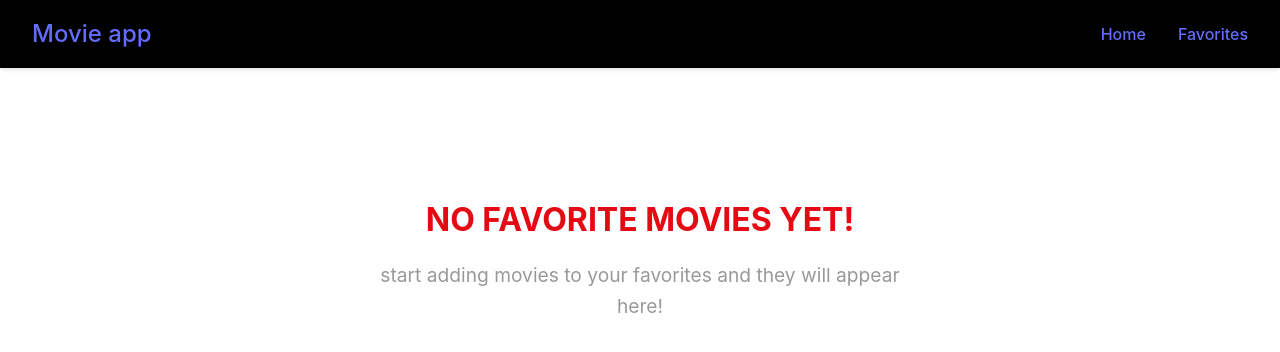
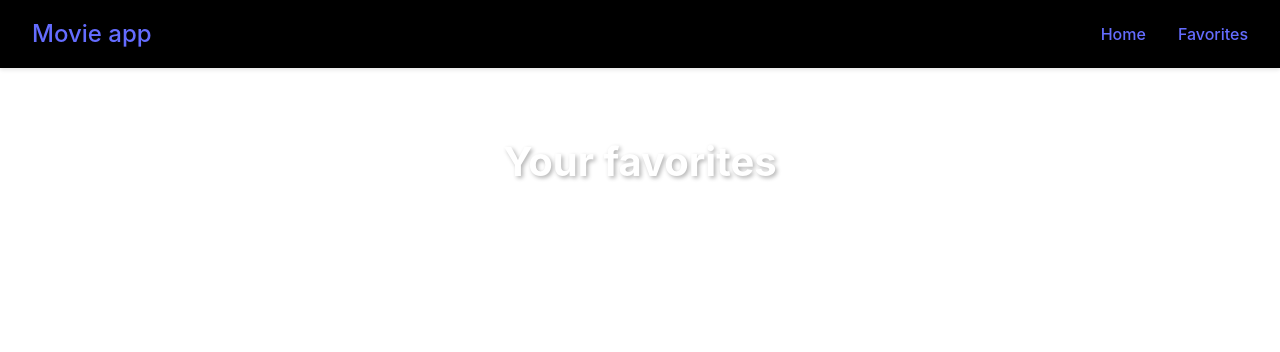
Before and after one commit to GabrielNew/movie-react-app, a React (Vite) app: page /favorites in a window 1280 px wide. Shown: the top 352 px of the page. Built offline with nearby package versions, Linux system fonts and the light colour scheme.

Commit message:
Favorite functions

```diff
--- a/src/components/MovieCard/MovieCard.jsx
+++ b/src/components/MovieCard/MovieCard.jsx
@@ -1,8 +1,15 @@
 import "./styles.css";
+import { useMovieContext } from "../../contexts/MovieContext";
 
 function MovieCard({ movie }) {
-  const onFavoriteClick = () => {
-    alert("clicked");
+  const { isFavorite, addToFavorites, removeFavorite } = useMovieContext();
+  const favorite = isFavorite(movie.id);
+
+  const onFavoriteClick = (e) => {
+    e.preventDefault();
+
+    if (favorite) removeFavorite(movie.id);
+    else addToFavorites(movie);
   };
 
   return (
@@ -13,8 +20,11 @@
           alt={movie.title}
         />
         <div className="movie-overlay">
-          <button className="favorite-btn" onClick={onFavoriteClick}>
-            ♥️
+          <button
+            className={`favorite-btn ${favorite ? "active" : ""}`}
+            onClick={onFavoriteClick}
+          >
+            ♥
           </button>
         </div>
       </div>
--- a/src/contexts/MovieContext.jsx
+++ b/src/contexts/MovieContext.jsx
@@ -2,6 +2,41 @@
 
 const MovieContext = createContext();
 
-export const useMovieContext = () => useContext();
+export const useMovieContext = () => useContext(MovieContext);
 
-export const MovieProvider = () => {};
+export const MovieProvider = ({ children }) => {
+  const [favorites, setFavorites] = useState([]);
+
+  useEffect(() => {
+    const storedFavs = localStorage.getItem("favorites");
+
+    if (storedFavs) setFavorites(JSON.parse(storedFavs));
+  }, []);
+
+  useEffect(() => {
+    localStorage.setItem("favorites", JSON.stringify(favorites));
+  }, [favorites]);
+
+  const addToFavorites = (movie) => {
+    setFavorites((prev) => [...prev, movie]);
+  };
+
+  const removeFavorite = (movieId) => {
+    setFavorites((prev) => prev.filter((movie) => movie.id !== movieId));
+  };
+
+  const isFavorite = (movieId) => {
+    return favorites.some((movie) => movie.id === movieId);
+  };
+
+  const value = {
+    favorites,
+    addToFavorites,
+    removeFavorite,
+    isFavorite,
+  };
+
+  return (
+    <MovieContext.Provider value={value}>{children}</MovieContext.Provider>
+  );
+};
--- a/src/pages/App/App.jsx
+++ b/src/pages/App/App.jsx
@@ -3,10 +3,11 @@
 import Home from "../Home/Home";
 import Favorites from "../Favorites/Favorites";
 import NavBar from "../../components/NavBar/NavBar";
+import { MovieProvider } from "../../contexts/MovieContext";
 
 function App() {
   return (
-    <div>
+    <MovieProvider>
       <NavBar />
       <main className="main-content">
         <Routes>
@@ -14,7 +15,7 @@
           <Route path="/favorites" element={<Favorites />} />
         </Routes>
       </main>
-    </div>
+    </MovieProvider>
   );
 }
 
--- a/src/pages/Favorites/Favorites.jsx
+++ b/src/pages/Favorites/Favorites.jsx
@@ -1,6 +1,22 @@
 import "./styles.css";
+import { useMovieContext } from "../../contexts/MovieContext";
+import MovieCard from "../../components/MovieCard/MovieCard";
 
 function Favorites() {
+  const { favorites } = useMovieContext();
+
+  if (favorites) {
+    return (
+      <div className="favorites">
+        <h2>Your favorites</h2>
+        <div className="movies-grid">
+          {favorites.map((movie) => (
+            <MovieCard movie={movie} key={movie.id} />
+          ))}
+        </div>
+      </div>
+    );
+  }
   return (
     <div className="favorites-empty">
       <h2>NO FAVORITE MOVIES YET!</h2>
```
